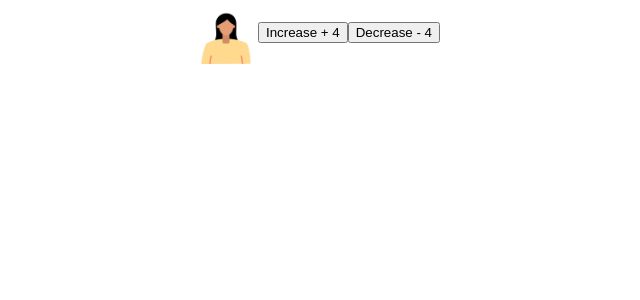
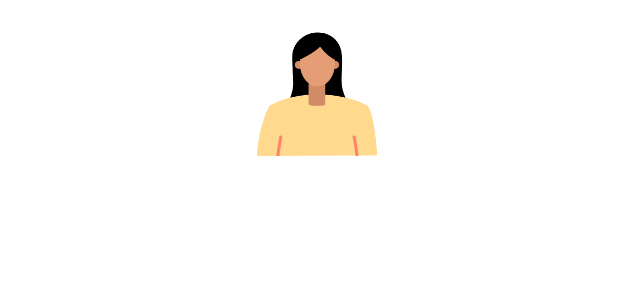
Before and after one commit to MaciejWWojcik/directives-and-pipes-course, an Angular app: page / in a window 1280 px wide. Shown: the top 300 px of the page, without its empty margins (323-963 px from the left). Built offline with nearby package versions, Linux system fonts and the light colour scheme.

Commit message:
attribute-directives-events-task-1

```diff
--- a/src/app/app.component.html
+++ b/src/app/app.component.html
@@ -1,4 +1 @@
-<img src="/assets/avatar.png" appAvatar [size]="value">
-
-<button (click)="increase()">Increase + 4</button>
-<button (click)="decrease()">Decrease - 4</button>
+<img src="/assets/avatar.png" appAvatar [size]="156">
--- a/src/app/app.component.ts
+++ b/src/app/app.component.ts
@@ -7,13 +7,6 @@ import { Component } from '@angular/core';
 })
 export class AppComponent {
 
-  value: number = 64;
+  // TODO receive the event and log message in the console
 
-  increase() {
-    this.value = this.value + 4;
-  }
-
-  decrease() {
-    this.value = this.value - 4;
-  }
 }
```
Also changed, not shown: src/app/directives/avatar.directive.ts (+9 -1 lines).
